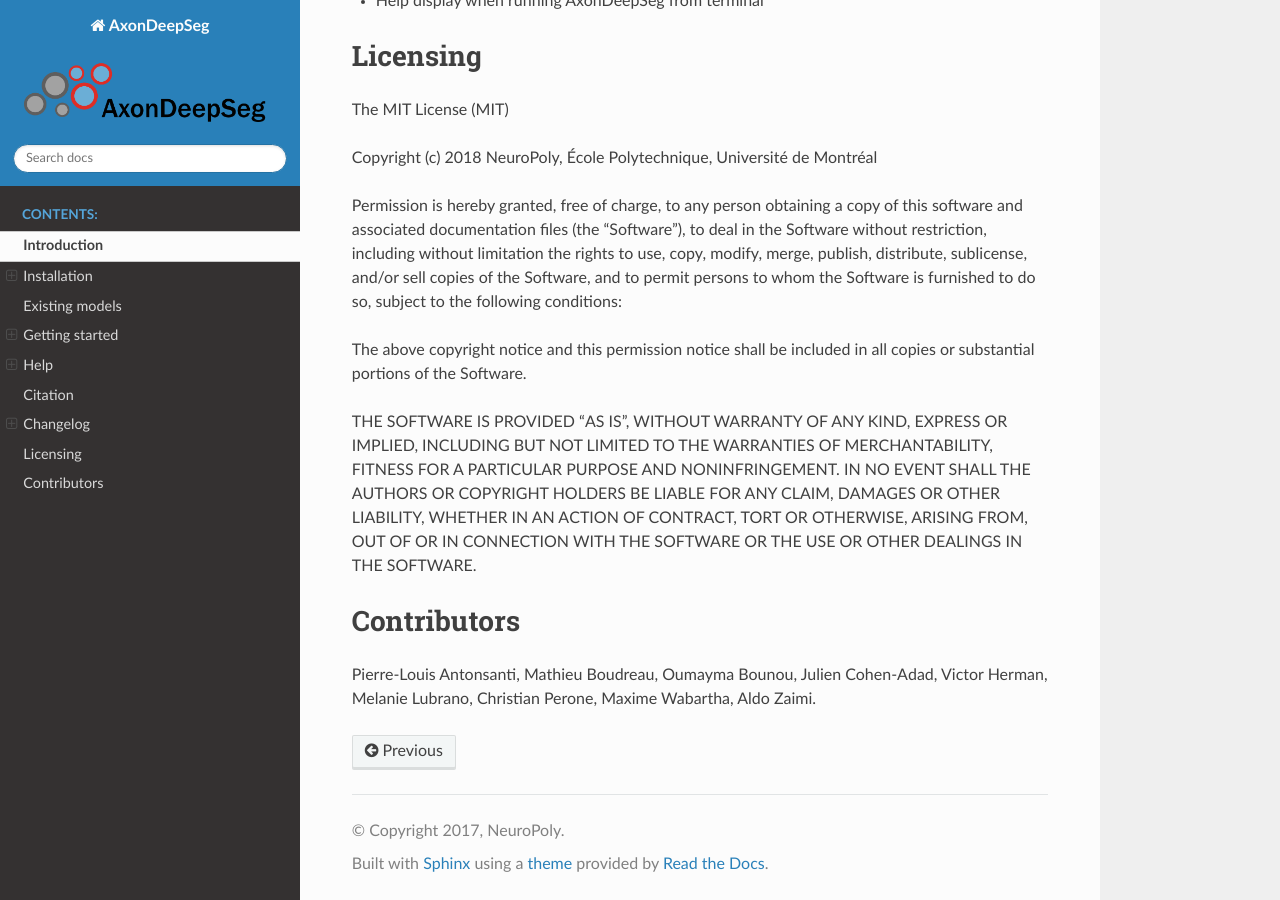
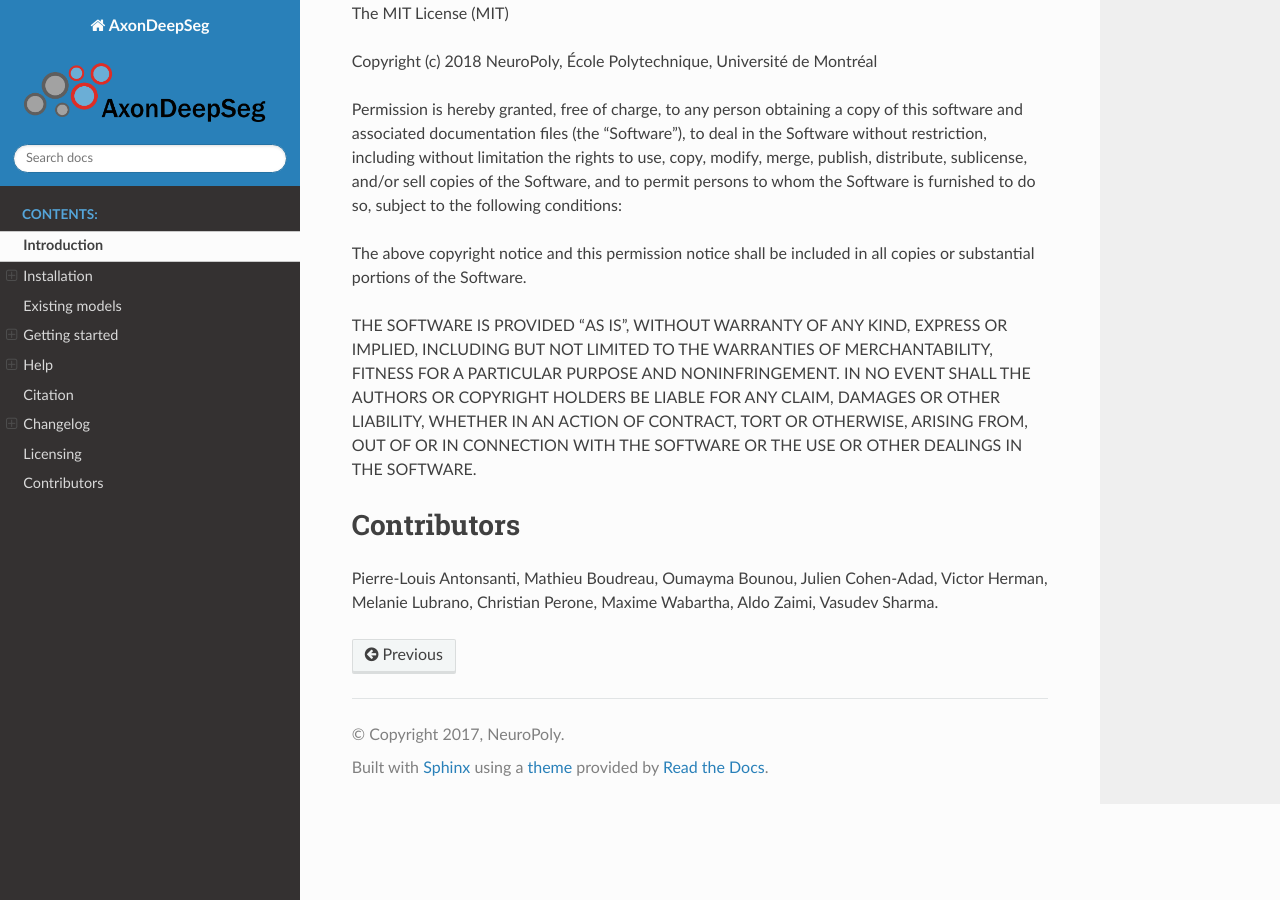
Before and after one commit to axondeepseg/axondeepseg, a Sphinx documentation site: the page built from docs/source/documentation.rst, in a window 1280 px wide and 900 px high, scrolled down 12742 px. Built offline with Sphinx 7.4.7 and the Read the Docs theme 2.0.0, drawn with Linux system fonts in a browser that asks for light colours; some of the changed text lies outside the part shown.

Commit message:
Update RTD (#418)

```diff
--- a/docs/source/documentation.rst
+++ b/docs/source/documentation.rst
@@ -386,4 +383,4 @@ SOFTWARE.
 Contributors
 ===============================================================================
 
-Pierre-Louis Antonsanti, Mathieu Boudreau, Oumayma Bounou, Julien Cohen-Adad, Victor Herman, Melanie Lubrano, Christian Perone, Maxime Wabartha, Aldo Zaimi.
+Pierre-Louis Antonsanti, Mathieu Boudreau, Oumayma Bounou, Julien Cohen-Adad, Victor Herman, Melanie Lubrano, Christian Perone, Maxime Wabartha, Aldo Zaimi, Vasudev Sharma.
```
Also changed, not shown: other parts of docs/source/documentation.rst (+0 -3 lines).
